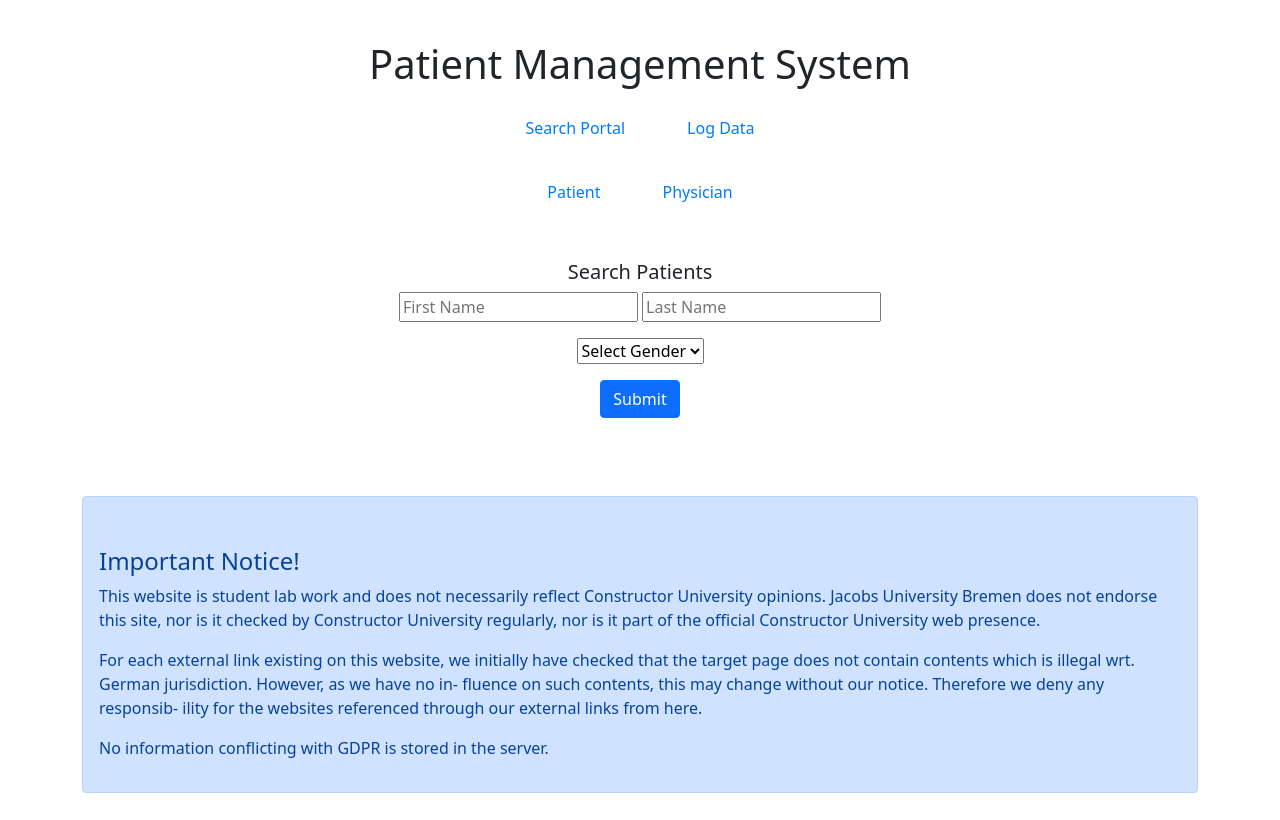
After one commit to CU-Masters-2024/Advanced-Databases-Final-Project, a Django app: page /search-patients/ in a window 1280 px wide. The commit adds this page. Run offline with Django 4.2, Linux system fonts and the light colour scheme.

Commit message:
Adding Previous Homework Implementation

```diff
--- a/app/patient_management/urls.py
+++ b/app/patient_management/urls.py
@@ -3,11 +3,20 @@ from django.urls import path
 from .views import *
 
 urlpatterns = [
+
+    # home-session
     path('', HomeView.as_view(), name="home"),
-    path('patient/', HomeView.as_view(), name="patient"),
+
+    path('patient/',  PatientView.as_view(), name="patient"),
     path('physician/', PhysicianView.as_view(), name="physician"),
     path('medical-profile/', MedicalProfileView.as_view(), name="medical-profile"),
     path('treatment/', TreatmentView.as_view(), name="treatment"),
     path('sample-data', SampleData.as_view(), name='sample-data'),
     path('success/', SuccessView.as_view(), name="success"),
+
+    # SEARCH FUNCTIONALITY
+    path('search-patients/', PatientsSearchView.as_view(), name='search-patients'),
+    path('search-physicians/', PhysicianSearchView.as_view(), name='search-physicians'),
+    path('search-treatement/', TreatmentSearchView.as_view(), name='search-treatment'),
+    path('search-medical-profile/', TreatmentSearchView.as_view(), name='search-medical-profile'),
 ]
--- a/app/patient_management/views.py
+++ b/app/patient_management/views.py
@@ -1,3 +1,5 @@
+from typing import Any
+from django.db.models.query import QuerySet
 from django.shortcuts import render
 from django.views.generic import TemplateView, ListView
 from django.views.generic.edit import CreateView
@@ -5,11 +7,17 @@ from django.views.generic.edit import CreateView
 from .models import Patient, Physician, Treatment, MedicalProfile
 # Create your views here.
 
+log_data = 'log_data/'
+search = 'search/'
 
-class HomeView(CreateView):
+
+class HomeView(TemplateView):
+    template_name = 'home.html'
+
+class PatientView(CreateView):
     model = Patient
     fields = '__all__'
-    template_name = 'home.html'
+    template_name = f'{log_data}patients.html'
     success_url = '/success/'
 
     # def get(self, request):
@@ -25,27 +33,112 @@ class HomeView(CreateView):
 class PhysicianView(CreateView):
     model  = Physician
     fields = '__all__'
-    template_name = 'physician.html'
+    template_name = f'{log_data}physician.html'
     success_url = '/success/'
 
 
 class MedicalProfileView(CreateView):
     model  = MedicalProfile
     fields = '__all__'
-    template_name = 'medical-profile.html'
+    template_name = f'{log_data}medical-profile.html'
     success_url = '/success/'
 
 
 class TreatmentView(CreateView):
     model  = Treatment
     fields = '__all__'
-    template_name = 'treatment.html'
+    template_name = f'{log_data}treatment.html'
     success_url = '/success/'
 
 
 class SuccessView(TemplateView):
-    template_name = "success.html"
+    template_name = f"{log_data}success.html"
 
 
 class SampleData(TemplateView):
-    template_name = 'sample_data.html'
+    template_name = f'{log_data}sample_data.html'
+
+
+
+class PatientsSearchView(ListView):
+    model = Patient
+    template_name = f'{search}search-patients.html'
+    context_object_name = 'patients'
+
+    def get_queryset(self):
+        queryset = super().get_queryset()
+        first_name_query = self.request.GET.get('first_name', '')
+        last_name_query = self.request.GET.get('last_name', '')
+        gender_query = self.request.GET.get('gender', '')
+
+        if first_name_query or last_name_query or gender_query:
+            queryset = queryset.filter(
+                first_name__icontains=first_name_query,
+                last_name__icontains=last_name_query,
+                gender__iexact=gender_query
+            )
+        else:
+            return Patient.objects.none()
+        return queryset
+
+    def get_context_data(self, **kwargs):
+        context = super().get_context_data(**kwargs)
+        context['search_performed'] = bool(self.request.GET)  # Checks if any GET request exists
+        context['first_name_query'] = self.request.GET.get('first_name', '')
+        context['last_name_query'] = self.request.GET.get('last_name', '')
+        context['gender_query'] = self.request.GET.get('gender', '')
+        return context
+
+
+class PhysicianSearchView(ListView):
+    model = Physician
+    template_name = f'{search}search-physicians.html'
+    context_object_name = 'physicians'
+
+    def get_queryset(self):
+        # Start with an empty queryset
+        queryset = Physician.objects.none()
+
+        # Get search parameters from the request
+        first_name_query = self.request.GET.get('first_name', '')
+        last_name_query = self.request.GET.get('last_name', '')
+        specialty_query = self.request.GET.get('specialty', '')
+
+        # Check if any search parameter has been provided
+        if first_name_query or last_name_query or (specialty_query and specialty_query != "All"):
+            queryset = Physician.objects.all()  # Get the full queryset to apply filters
+
+            if first_name_query:
+                queryset = queryset.filter(first_name__icontains=first_name_query)
+            if last_name_query:
+                queryset = queryset.filter(last_name__icontains=last_name_query)
+            if specialty_query and specialty_query != "All":
+                queryset = queryset.filter(specialty__iexact=specialty_query)
+
+        return queryset
+
+    def get_context_data(self, **kwargs):
+        context = super().get_context_data(**kwargs)
+        context['specialty_query'] = self.request.GET.get('specialty', 'All')
+        context['all_specialties'] = ['All'] + list(Physician.objects.values_list('specialty', flat=True).distinct())
+        # Add a flag to check if a search has been performed
+        context['search_performed'] = bool(self.request.GET)
+        return context
+
+
+class TreatmentSearchView(ListView):
+    model = Treatment
+    template_name = f'{search}search-treatment.html'
+    context_object_name = 'treatments'
+
+    def get_queryset(self):
+        queryset = super().get_queryset()
+        patient_query = self.request.GET.get('patient', '')
+        physician_query = self.request.GET.get('physician', '')
+
+        if patient_query:
+            queryset = queryset.filter(patient__first_name__icontains=patient_query) | queryset.filter(patient__last_name__icontains=patient_query)
+        if physician_query:
+            queryset = queryset.filter(physician__first_name__icontains=physician_query) | queryset.filter(physician__last_name__icontains=physician_query)
+
+        return queryset
--- a/app/patient_management_system/settings.py
+++ b/app/patient_management_system/settings.py
@@ -23,9 +23,11 @@ BASE_DIR = Path(__file__).resolve().parent.parent
 SECRET_KEY = 'django-insecure-r4$adrb5gtv0nhf2sy#qj0=6(exw*%$8+@^+ig4(4*xwz=rohe'
 
 # SECURITY WARNING: don't run with debug turned on in production!
-DEBUG = True
+DEBUG = False
 
 ALLOWED_HOSTS = ['127.0.0.1', 'cu-patient-management-app-production.up.railway.app']
+CSRF_TRUSTED_ORIGINS = ['https://*.railway.app']
+
 
 
 # Application definition
--- a/app/templates/index.html
+++ b/app/templates/index.html
@@ -1,5 +1,7 @@
 <!DOCTYPE html>
 <html lang="en">
+
+{% load static %}
 
 <head>
     <meta charset="UTF-8">
@@ -41,28 +43,33 @@
         .nav-link:hover {
             text-decoration: underline;
         }
+
+        .unstyled-link, .unstyled-link:link, .unstyled-link:visited, .unstyled-link:hover, .unstyled-link:active, .unstyled-link:focus {
+            color: inherit; /* Inherits the color from the parent element */
+            text-decoration: none; /* Removes underline */
+            background-color: transparent; /* Removes any background */
+            pointer-events: none; /* Makes it non-clickable */
+            cursor: default; /* Resets cursor to default instead of pointer */
+        }
     </style>
 </head>
 
 <body>
     <div class="container">
         <div class="header-container">
-            <h1>Patient Management System</h1>
+            <h1 style="padding-top: 20px;" ><a class="unstyled-link" href="{% url 'home' %}">Patient Management System</a></h1>
         </div>
 
-        <!-- Navigation links -->
         <div class="nav-container mb-4">
-            <a class="nav-link nav-item" href="{% url 'patient' %}">Patient</a>
-            <a class="nav-link nav-item" href="{% url 'physician' %}">Physician</a>
-            <a class="nav-link nav-item" href="{% url 'medical-profile' %}">Medical Profile</a>
-            <a class="nav-link nav-item" href="{% url 'treatment' %}">Treatment</a>
-            <a class="nav-link nav-item" href="{% url 'sample-data' %}">Data Sample</a>
+            <a class="nav-link nav-item" href="{% url 'search-patients' %}">Search Portal</a>
+            <a class="nav-link nav-item" href="{% url 'patient' %}">Log Data</a>
         </div>
+
     </div>
 
-    <div class="container">
-        {% block content %}
-        {% endblock content %}
+    <div>
+        {% block section %}
+        {% endblock section %}
     </div>
 
     <script src="https://cdn.jsdelivr.net/npm/bootstrap@5.0.2/dist/js/bootstrap.bundle.min.js"
--- a/app/templates/medical-profile.html
+++ b/app/templates/log_data/medical-profile.html
@@ -1,4 +1,4 @@
-{% extends 'index.html' %}
+{% extends 'log-data-home.html' %}
 
 {% load custom_templates %}
 
--- a/app/templates/physician.html
+++ b/app/templates/log_data/physician.html
@@ -1,4 +1,4 @@
-{% extends 'index.html' %}
+{% extends 'log-data-home.html' %}
 
 {% load custom_templates %}
 
--- a/app/templates/sample_data.html
+++ b/app/templates/log_data/sample_data.html
@@ -1,4 +1,4 @@
-{% extends 'index.html' %}
+{% extends 'log-data-home.html' %}
 
 {% load custom_templates %}
 
--- a/app/templates/success.html
+++ b/app/templates/log_data/success.html
@@ -1,11 +1,12 @@
-{% extends 'index.html' %}
+{% extends 'log-data-home.html' %}
 
 {% load custom_templates %}
 
 {% block content %}
 
-<div>
+<div class="text-center" >
     <p>You have successfully entered you information!</p>
+    <p>Use the Above Links to Enter Additional Data.</p>
 </div>
 
 {% endblock content %}
--- a/app/templates/treatment.html
+++ b/app/templates/log_data/treatment.html
@@ -1,4 +1,4 @@
-{% extends 'index.html' %}
+{% extends 'log-data-home.html' %}
 
 {% load custom_templates %}
 
--- /dev/null
+++ b/app/templates/search-data-home.html
@@ -0,0 +1,22 @@
+{% extends 'index.html' %}
+
+{% load custom_templates %}
+
+
+{% block section %}
+
+<!-- Navigation links -->
+<div class="nav-container mb-4">
+    <a class="nav-link nav-item" href="{% url 'search-patients' %}">Patient</a>
+    <a class="nav-link nav-item" href="{% url 'search-physicians' %}">Physician</a>
+    <!-- <a class="nav-link nav-item" href="">Treatment</a>
+    <a class="nav-link nav-item" href="">Medical Profile</a> -->
+</div>
+
+<div class="container">
+{% block content %}
+
+{% endblock content %}
+</div>
+
+{% endblock section %}
--- /dev/null
+++ b/app/templates/search/search-patients.html
@@ -0,0 +1,74 @@
+{% extends 'search-data-home.html' %}
+
+{% load custom_templates %}
+
+{% block title %} Patient Search | Patient Management System {% endblock title %}
+
+{% block content %}
+
+<div class="jumbotron">
+    <div class="container">
+        <div class="row justify-content-md-center">
+            <div class="col col-lg-6">
+                <br>
+                <h5 class="text-center" >Search Patients</h5>
+                <form method="get" action="{% url 'search-patients' %}">
+                    <!-- Ensure this URL name matches your urls.py -->
+                    <div class="form-group text-center">
+                        <input class="mb-3" type="text" name="first_name" placeholder="First Name" value="{{ first_name_query }}">
+                        <input class="mb-3"  type="text" name="last_name" placeholder="Last Name" value="{{ last_name_query }}">
+                        <select class="mb-3" name="gender">
+                            <option value="">Select Gender</option>
+                            <option value="Male" {% if gender_query == "Male" %} selected {% endif %}>Male</option>
+                            <option value="Female" {% if gender_query == "Female" %} selected {% endif %}>Female</option>
+                        </select>
+                    </div>
+                    <div class="text-center"> <!-- Center the button -->
+                        <button type="submit" class="btn btn-primary">Submit</button>
+                    </div>
+                </form>
+            </div>
+        </div>
+    </div>
+</div>
+
+
+<!-- RESULTS -->
+<div class="d-flex justify-content-center" style="padding-top: 30px;">
+    {% if search_performed %}
+    {% if patients %}
+        <ul class="list-group" >
+        {% for patient in patients %}
+        <li>{{ patient.first_name }} {{ patient.last_name }} - Age: {{ patient.age }} - Gender: {{ patient.gender }}
+        </li>
+        {% endfor %}
+        </ul>
+    {% else %}
+    <p class="text-center" style="padding-top: 50px;" >No results found.</p>
+    {% endif %}
+    {% endif %}
+</div>
+
+
+
+<br><br>
+<div class="alert alert-primary" role="alert" style="padding-top: 50px;">
+    <h4>Important Notice!</h4>
+    <p>
+        This website is student lab work and does not necessarily reflect Constructor University opinions.
+        Jacobs University Bremen does not endorse this site, nor is it checked by Constructor University
+        regularly, nor is it part of the official Constructor University web presence.
+    </p>
+
+    <p>For each external link existing on this website, we initially have checked that the target page
+        does not contain contents which is illegal wrt. German jurisdiction. However, as we have no in-
+        fluence on such contents, this may change without our notice. Therefore we deny any responsib-
+        ility for the websites referenced through our external links from here.
+    </p>
+
+    <p>
+        No information conflicting with GDPR is stored in the server.
+    </p>
+</div>
+
+{% endblock content %}
```
Also changed, not shown: app/templates/home.html (+5 -30 lines), app/templates/log-data-home.html (added, +23 -0 lines), app/templates/log_data/patients.html (added, +36 -0 lines), app/templates/search/search-medical-profile.html (added, +32 -0 lines), app/templates/search/search-physicians.html (added, +72 -0 lines), app/templates/search/search-treatment.html (added, +65 -0 lines), app/templates/test.html (added, +60 -0 lines).
